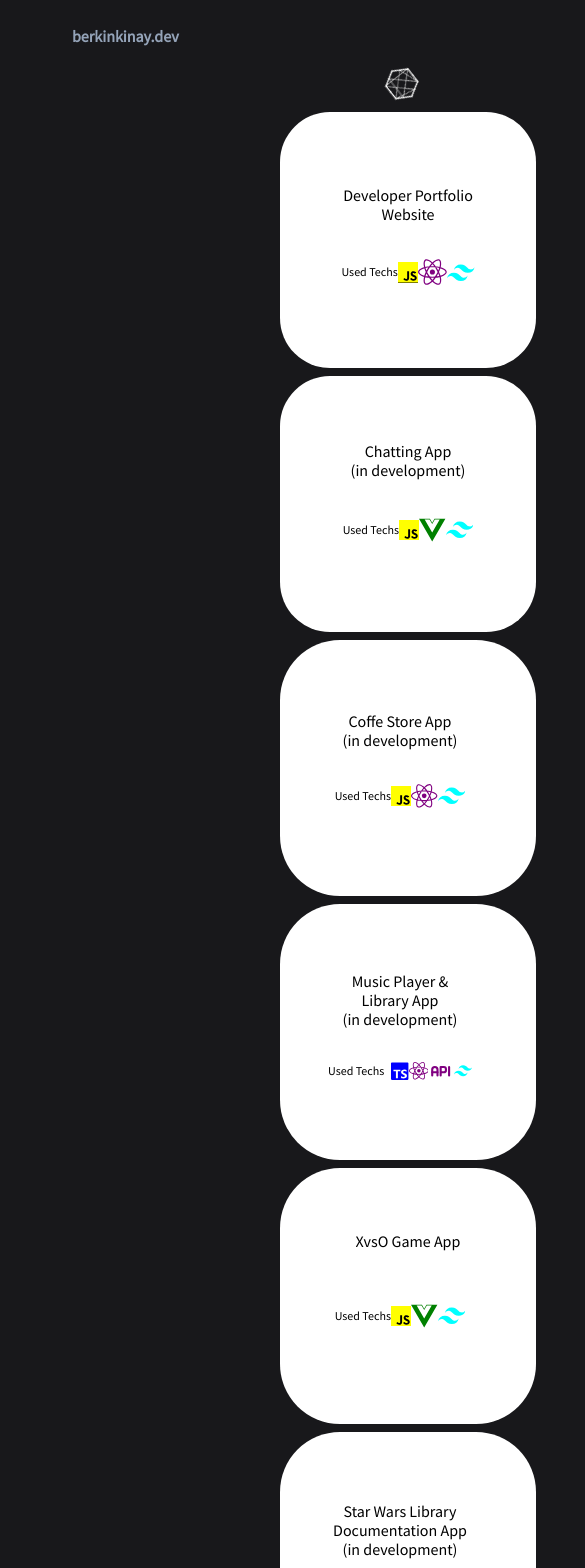
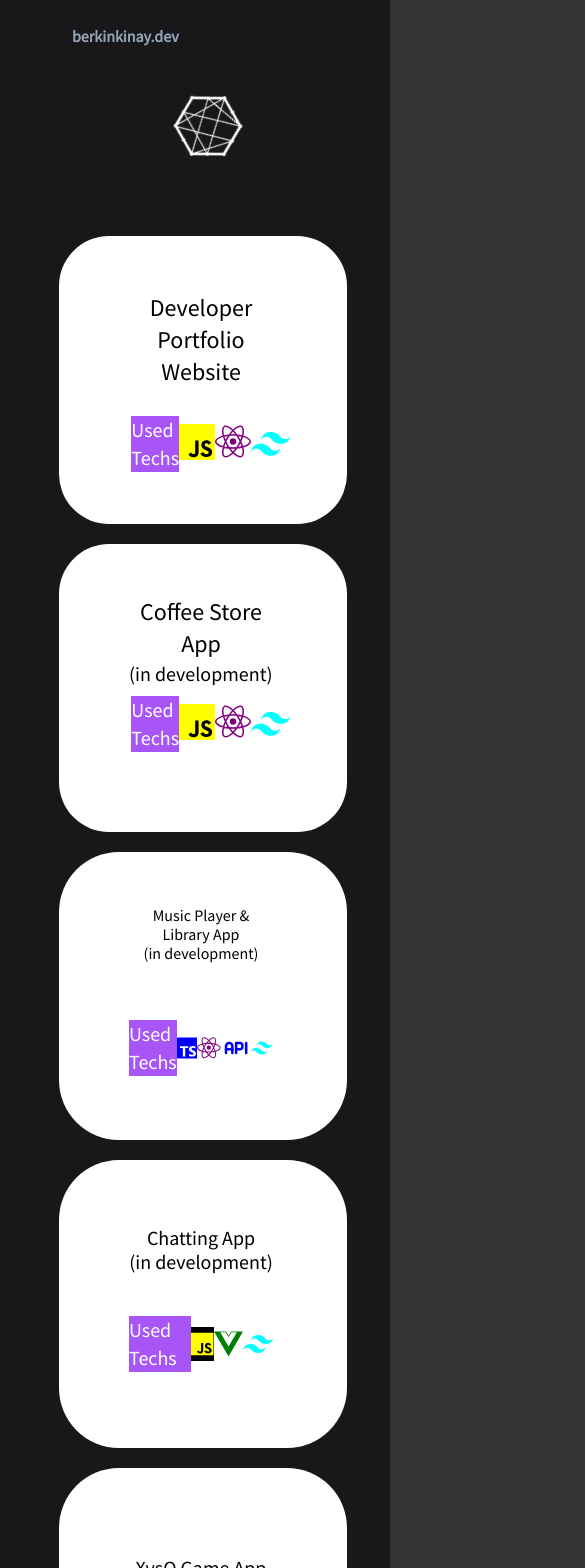
Before and after one commit to berkinkinay/Developer-Portfolio, a React (Create React App) app: page /Portfolio in a window 390 px wide. Shown: the top 1568 px of the page, 585 px wide, since content can reach past the window. Built offline with nearby package versions, Linux system fonts and the light colour scheme.

Commit message:
Update Portfolio.js

```diff
--- a/src/pages/Portfolio.js
+++ b/src/pages/Portfolio.js
@@ -1,8 +1,10 @@
 import React from 'react';
 import { motion } from 'framer-motion';
+import Lastpart from '../components/Lastpart';
 import {
   SiJavascript,
   SiTailwindcss,
+  SiVite
 } from 'react-icons/si';
 import { FaConnectdevelop } from 'react-icons/fa'
 import { GrReactjs } from 'react-icons/gr';
@@ -17,7 +19,7 @@ const Portfolio = () => {
    class='text'>
       <div
        class=
-       'flex h-screen 2xl:h-screen w-full bg-zinc-900 items-center justify-center lg:h-[1720px] md:h-[1700px] md:w-[800px]'
+       'flex h-screen 2xl:h-screen w-full bg-zinc-900 items-center justify-center lg:h-[1720px] md:h-[1700px] md:w-[800px] sm:w-full sm:h-[2200px]'
        >
        <div
         class=
@@ -25,7 +27,7 @@ const Portfolio = () => {
         >
           <div className='App'>
             <div className='App-header'>
-              <div class='w-fit h-fit flex absolute top-24 2xl:top-4 ml-[852px] rounded-full md:ml-[820px] lg:mr-4'
+              <div class='w-fit h-fit flex absolute top-24 2xl:top-4 ml-[852px] rounded-full md:ml-[820px] lg:mr-4 sm:w-fit sm:h-fit sm:flex sm:absolute sm:right-[150px] sm:mt-6 sm:text-4xl xs:w-fit xs:h-fit xs:flex xs:absolute xs:right-[130px] xs:mt-6 xs:text-4xl'
               >
                <motion.div
                  animate={{ y: 50 }}
@@ -38,20 +40,20 @@ const Portfolio = () => {
         </div>
         <div
          class=
-         'flex h-[540px] w-[820px] items-center justify-center text-black'
+         'flex h-[540px] w-[820px] items-center justify-center text-black sm:flex sm:gap-5'
           >
           <motion.div
             animate={{ y: 50 }}
             transition={{ ease: "easeOut", duration: 1.2 }}
            >
-           <div class='grid grid-cols-3 gap-2 h-[full] w-full rounded-[70px] ml-4 lg:grid lg:grid-cols-1'
+           <div class='grid grid-cols-3 gap-2 h-[full] w-full rounded-[70px] ml-4 lg:grid lg:grid-cols-1 sm:gap-5'
            >
            <motion.div
             whileHover={{ scale: 1.1 }}
             transition={{ type: "spring", stiffness: 100, damping: 10 }}
             whileTap={{ scale: 1 }}
            >
-            <div class='h-64 w-64 flex bg-white rounded-[50px] hover:blur-sm'> </div>
+            <div class='h-64 w-64 sm:h-72 sm:w-72 flex bg-white rounded-[50px] hover:blur-sm'></div>
             </motion.div>
 
             <motion.div
@@ -59,29 +61,32 @@ const Portfolio = () => {
              transition={{ type: "spring", stiffness: 100,  duration: 0.2 }}
              whileTap={{ scale: 1 }}
             >
-            <div class='h-64 w-64 flex bg-white rounded-[50px] hover:blur-sm'>
-
-               </div>
+            <div class='h-64 w-64 sm:h-72 sm:w-72 flex bg-white rounded-[50px] hover:blur-sm '></div>
             </motion.div>
-            <div
-            class='flex absolute z-10 h-fit w-36 mt-[74px] ml-80 md:ml-12 md:mt-[600px] items-center justify-center lg:ml-14 lg:mt-[590px]'>
+           <div
+            class='flex absolute z-10 h-fit w-36 mt-[74px] ml-80 md:ml-12 md:mt-[600px] items-center justify-center lg:ml-14 lg:mt-[590px] sm:ml-[70px] sm:mt-[360px]'>
             <button
-            class="hover-2"
+             class="hover-2 sm:text-2xl"
+             onClick={ () => {
+                  window.location.href='https://github.com/developedbyven/Coffee-Store-App'
+                    }}
             >
-                Coffe Store App
-              <div>(in development)</div>
+                Coffee Store App
+              <div class='sm:h-fit sm:w-fit sm:text-xl'>(in development)</div>
             </button>
-            </div>
-            <div class='flex absolute z-10 h-fit w-36 mt-[150px] ml-80 items-center justify-center text-xs md:ml-12 md:mt-[670px] lg:ml-14 lg:mt-[670px]'
+           </div>
+            <div class='flex absolute z-10 h-fit w-36 mt-[150px] ml-80 items-center justify-center text-xs md:ml-12 md:mt-[670px] lg:ml-14 lg:mt-[670px] sm:ml-[80px] sm:mt-[460px] sm:text-xl'
             >
-              Used Techs
-             <SiJavascript class='bg-black' size="1.7em" color="yellow" />{" "}
-             <GrReactjs size="2.2em" color="purple" />{" "}
-             <SiTailwindcss size="2.3em" color="cyan" />{" "}
+              <div class='bg-purple-500 text-white'> Used Techs </div>
+            <div class='flex'>
+            <SiJavascript class='bg-black sm:text-lg' size="2em"  color="yellow" />{" "}
+             <GrReactjs class='sm:text-lg sm:h-fit sm:w-fit' size="2em" color="purple" />{" "}
+             <SiTailwindcss class='sm:text-lg sm:h-fit sm:w-fit' size="2.2em" color="cyan" />{" "}
+             </div>
            </div>
 
            <div
-            class='flex absolute z-10 h-fit w-36 mt-[70px] ml-[596px] md:ml-12 md:mt-[860px] items-center justify-center lg:ml-14 lg:mt-[850px]'>
+            class='flex absolute z-10 h-fit w-36 mt-[70px] ml-[596px] md:ml-12 md:mt-[860px] items-center justify-center lg:ml-14 lg:mt-[850px] sm:ml-[70px] sm:mt-[670px] sm:text-xl'>
             <button href=""
             class="hover-2 text-base"
             >
@@ -89,25 +94,24 @@ const Portfolio = () => {
               <div>(in development)</div>
             </button>
             </div>
-            <div class='flex absolute z-10 h-fit w-36 mt-[144px] ml-[598px] items-center justify-center text-xs md:ml-12 md:mt-[940px] lg:ml-14 lg:mt-[940px]'
+            <div class='flex absolute z-10 h-fit w-36 mt-[144px] ml-[598px] items-center justify-center text-xs md:ml-12 md:mt-[940px] lg:ml-14 lg:mt-[940px] sm:ml-[70px] sm:mt-[780px] sm:text-xl'
             >
-              <div class='w-24'> Used Techs </div>
+              <div class='w-24 bg-purple-500 text-white'> Used Techs </div>
              <SiTypescript class='bg-white' size="2.2em" color="blue" />{" "}
              <GrReactjs size="2.5em" color="purple" />{" "}
-             <TbApi size="3.2em" color="purple" />{" "}
+             <TbApi size="3.2em" color="blue" />{" "}
              <SiTailwindcss size="2.3em" color="cyan" />{" "}
            </div>
-
             <motion.div
              whileHover={{ scale: 1.1 }}
              transition={{ type: "spring", stiffness: 100, damping: 10 }}
              whileTap={{ scale: 1 }}
             >
-             <div class='h-64 w-64 bg-white rounded-[60px] hover:blur-sm'></div>
+             <div class='h-64 w-64 sm:h-72 sm:w-72 bg-white rounded-[60px] hover:blur-sm'></div>
             </motion.div>
 
             <div
-            class='flex absolute z-10 h-fit w-36 mt-[330px] ml-14 items-center justify-center'>
+            class='flex absolute z-10 h-fit w-36 mt-[330px] ml-14 items-center justify-center sm:ml-[70px] sm:mt-[990px] sm:text-xl'>
             <button
             class="hover-2"
             >
@@ -115,9 +119,9 @@ const Portfolio = () => {
               <div>(in development)</div>
             </button>
             </div>
-            <div class='flex absolute z-10 h-fit w-36 mt-[404px] ml-14 items-center justify-center text-xs'
+            <div class='flex absolute z-10 h-fit w-36 mt-[404px] ml-14 items-center justify-center text-xs sm:ml-[70px] sm:mt-[1080px] sm:text-xl'
             >
-              Used Techs
+              <div class='bg-purple-500 text-white'> Used Techs </div>
              <SiJavascript class='bg-black' size="1.7em" color="yellow" />{" "}
              <SiVuedotjs size="2.2em" color="green" />{" "}
              <SiTailwindcss size="2.3em" color="cyan" />{" "}
@@ -128,10 +132,10 @@ const Portfolio = () => {
             transition={{ type: "spring", stiffness: 100, damping: 10 }}
             whileTap={{ scale: 1 }}
            >
-           <div class='h-64 w-64 bg-white rounded-[60px] hover:blur-sm'></div>
+           <div class='h-64 w-64 sm:h-72 sm:w-72  bg-white rounded-[60px] hover:blur-sm'></div>
             </motion.div>
             <div
-            class='flex absolute z-10 h-fit w-36 mt-[338px] ml-80 items-center justify-center lg:ml-14 lg:mt-[1120px]'>
+            class='flex absolute z-10 h-fit w-36 mt-[338px] ml-80 items-center justify-center lg:ml-14 lg:mt-[1120px] sm:ml-[70px] sm:mt-[1320px] sm:text-xl'>
             <button onClick={() => {
              window.location.href= "https://github.com/developedbyven/Vue-Game-XvsO"
              }}
@@ -140,61 +144,63 @@ const Portfolio = () => {
               XvsO Game App
             </button>
             </div>
-            <div class='flex absolute z-10 h-fit w-36 mt-[409px] ml-80 items-center justify-center text-xs md:ml-12 md:mt-[1190px] lg:ml-14 lg:mt-[1190px]'
+            <div class='flex absolute z-10 h-fit w-36 mt-[409px] ml-80 items-center justify-center text-xs md:ml-12 md:mt-[1190px] lg:ml-14 lg:mt-[1190px] sm:ml-[70px] sm:mt-[1390px]'
             >
-              Used Techs
-             <SiJavascript class='bg-black' size="1.7em" color="yellow" />{" "}
-             <SiVuedotjs size="2.2em" color="green" />{" "}
-             <SiTailwindcss size="2.3em" color="cyan" />{" "}
+              <div class='bg-purple-500 text-white w-24'> Used Techs </div>
+             <SiJavascript class='bg-black h-fit' size="2.9em" color="yellow" />{" "}
+             <SiVuedotjs size="3em" color="green" />{" "}
+             <SiTailwindcss size="2.9em" color="cyan" />{" "}
+             <SiVite size="3em" color="pink" />{" "}
            </div>
-
             <motion.div
              whileHover={{ scale: 1.1 }}
              transition={{ type: "spring", stiffness: 100, damping: 10 }}
              whileTap={{ scale: 1 }}
             >
-            <div class='h-64 w-64 bg-white rounded-[60px] hover:blur-sm'></div>
+            <div class='h-64 w-64 sm:h-72 sm:w-72  bg-white rounded-[60px] hover:blur-sm'></div>
              </motion.div>
            <div
-            class='flex absolute z-10 h-fit w-36 mt-[329px] ml-[590px] items-center justify-center md:ml-12 md:mt-[1390px] lg:ml-14 lg:mt-[1380px]'>
+            class='flex absolute z-10 h-fit w-36 mt-[329px] ml-[590px] items-center justify-center md:ml-12 md:mt-[1390px] lg:ml-14 lg:mt-[1380px] sm:ml-[70px] sm:mt-[1610px] sm:text-xl'>
             <button
-            class="hover-2 text-base"
+            class="hover-2"
             >
               Star Wars Library Documentation App
               <div>(in development)</div>
             </button>
            </div>
-            <div class='flex absolute z-10 h-fit w-36 mt-[408px] ml-[598px] items-center justify-center text-xs md:ml-12 md:mt-[1460px] lg:ml-14 lg:mt-[1460px]'
+            <div class='flex absolute z-10 h-fit w-36 mt-[408px] ml-[598px] items-center justify-center text-xs md:ml-12 md:mt-[1460px] lg:ml-14 lg:mt-[1460px] sm:ml-[70px] sm:mt-[1740px]'
             >
-              <div class='w-24'> Used Techs </div>
+              <div class='w-24 bg-purple-500 text-white'> Used Techs </div>
              <SiJavascript class='bg-black h-fit' size="2.9em" color="yellow" />{" "}
              <GrReactjs size="2.9em" color="purple" />{" "}
-             <TbApi size="3.2em" color="purple" />{" "}
+             <TbApi size="3.4em" color="blue" />{" "}
              <SiTailwindcss size="2.9em" color="cyan" />{" "}
            </div>
-             <motion.div
+            <motion.div
              whileHover={{ scale: 1.1 }}
              transition={{ type: "spring", stiffness: 100, damping: 10 }}
              whileTap={{ scale: 1 }}
             >
-             <div class='h-64 w-64 bg-white rounded-[60px] hover:blur-sm'></div>
-             </motion.div>
-             <div
-            class='flex absolute z-10 h-fit w-36 mt-[74px] ml-14 items-center justify-center'>
+             <div class='h-64 w-64 sm:h-72 sm:w-72  bg-white rounded-[60px] hover:blur-sm'></div>
+            </motion.div>
+           <div
+            class='flex absolute z-10 h-fit w-36 mt-[74px] ml-14 items-center justify-center sm:ml-[70px] sm:mt-14'>
             <button onClick={ () => {
                   window.location.href='https://github.com/developedbyven/Developer-Portfolio-website'
                     }}
-            class="hover-2"
+            class="hover-2 sm:text-2xl"
             >
              Developer Portfolio Website
             </button>
             </div>
-            <div class='flex absolute z-10 h-fit w-36 mt-[146px] ml-14 items-center justify-center text-xs'
+            <div class='flex absolute z-10 h-fit w-36 mt-[146px] ml-14 items-center justify-center text-xs sm:ml-[80px] sm:mt-[180px] sm:text-xl'
             >
-              Used Techs
-             <SiJavascript class='bg-black' size="1.7em" color="yellow" />{" "}
-             <GrReactjs size="2.4em" color="purple" />{" "}
-             <SiTailwindcss size="2.3em" color="cyan" />{" "}
+              <div class='bg-purple-500 text-white'> Used Techs </div>
+              <div class='flex'>
+             <SiJavascript class='bg-black sm:text-lg' size="2em"  color="yellow" />{" "}
+             <GrReactjs class='sm:text-lg sm:h-fit sm:w-fit' size="2em" color="purple" />{" "}
+             <SiTailwindcss class='sm:text-lg sm:h-fit sm:w-fit' size="2.2em" color="cyan" />{" "}
+             </div>
            </div>
             </div>
           </motion.div>
```
